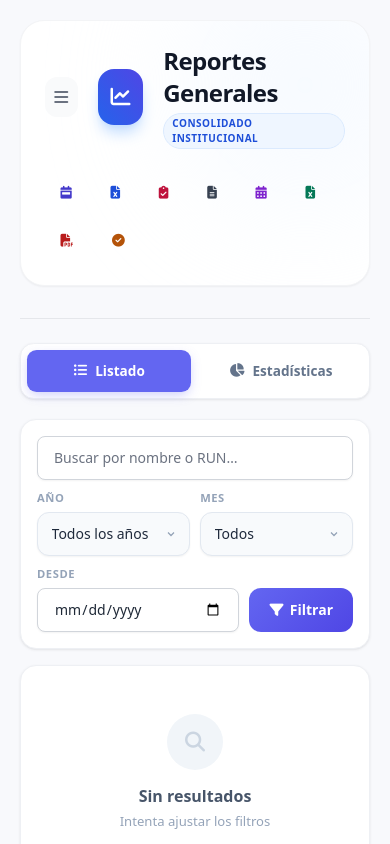
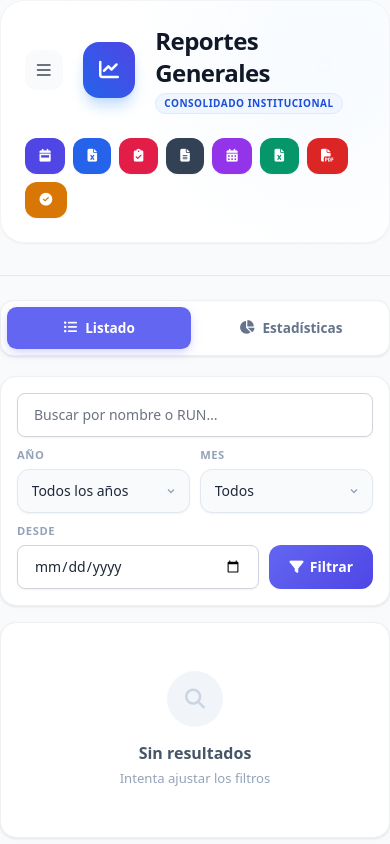
Before and after one commit to sherpa90/gestion-funcionarios-flux, a Django app: template templates/reportes/reportes.html in a window 390 px wide. Run offline with Django 5.2, Linux system fonts and the light colour scheme; the template is opened without the code that fills it, so the values that code supplies are empty; some libraries are stand-ins or nearby versions.

Commit message:
mejoras en apartado de reportes UX

```diff
--- a/templates/reportes/reportes.html
+++ b/templates/reportes/reportes.html
@@ -11,14 +11,11 @@
   }
 
   /* ─── Layout ─── */
-  .rep-page {
-    background: #f8f9fc;
-    min-height: 100vh; /* Cambiar a 100vh para asegurar altura completa */
-    padding: 1.25rem;
-    /* Asegurar que el scroll esté siempre disponible */
-    overflow-y: auto !important;
+  .rep-container {
+    width: 100%;
+    max-width: 1400px;
+    margin: 0;
   }
-  @media (min-width: 768px) { .rep-page { padding: 1.75rem 2rem; } }
 
   /* CSS de respaldo para asegurar scroll */
   html, body {
@@ -122,9 +119,8 @@
 .rep-export-btn {
      display: inline-flex; align-items: center; gap: .45rem;
      padding: .55rem .9rem; border-radius: .75rem; font-size: .80rem;
-    font-weight: 600; border: 1.5px solid transparent; cursor: pointer;
+     font-weight: 600; border: none; cursor: pointer;
      transition: transform .12s ease, box-shadow .15s ease; white-space: nowrap;
-    background: none;
    }
   .rep-export-btn:hover { transform: translateY(-1px); }
   .rep-export-btn:active { transform: scale(.97); }
@@ -176,9 +172,14 @@
   }
   @media (min-width: 700px) {
     .rep-filter-grid {
-      grid-template-columns: 2fr 1fr 1fr 1fr auto;
+      display: flex;
+      flex-wrap: wrap;
+      gap: 1rem;
       align-items: end;
     }
+    .rep-search-wrap { flex: 2; min-width: 300px; }
+    .rep-filter-row2 { flex: 1; min-width: 150px; }
+    .rep-filter-row3 { flex: 1; min-width: 150px; }
     .rep-filter-row2 { display: contents; }
     .rep-filter-row3 { display: contents; }
   }
@@ -377,7 +378,6 @@
           onclick="window.open('{% url 'asistencia:reporte_daem2_pdf' %}?year='+document.getElementById('m-asistencia-year').value+'&mes='+document.getElementById('m-asistencia-mes').value, '_blank'); closeModal('asistencia')">
           <i class="fas fa-file-pdf"></i> PDF
         </button>
-    </div>
     </div>
   </div>
 </div>
@@ -697,29 +697,29 @@
 
         <!-- Export Buttons Area -->
         <div class="flex flex-wrap gap-2 justify-start lg:justify-end max-w-full lg:max-w-2xl">
-          <button class="rep-export-btn h-10 px-4 bg-indigo-50 text-indigo-700 border-indigo-100 hover:bg-indigo-600 hover:text-white" onclick="openModal('horarios')">
-            <i class="fas fa-calendar-week"></i> <span class="hidden sm:inline">Horarios</span>
+<button class="rep-export-btn h-9 px-3 bg-indigo-600 text-white hover:bg-indigo-700 shadow-sm" onclick="openModal('horarios')">
+             <i class="fas fa-calendar-week"></i> <span class="hidden xl:inline">Horarios</span>
            </button>
-          <button class="rep-export-btn h-10 px-4 bg-blue-50 text-blue-700 border-blue-100 hover:bg-blue-600 hover:text-white" onclick="openModal('daem')">
-            <i class="fas fa-file-excel"></i> <span class="hidden sm:inline">DAEM</span>
+           <button class="rep-export-btn h-9 px-3 bg-blue-600 text-white hover:bg-blue-700 shadow-sm" onclick="openModal('daem')">
+             <i class="fas fa-file-excel"></i> <span class="hidden xl:inline">DAEM</span>
            </button>
-          <button class="rep-export-btn h-10 px-4 bg-rose-50 text-rose-700 border-rose-100 hover:bg-rose-600 hover:text-white" onclick="openModal('asistencia')">
-            <i class="fas fa-clipboard-check"></i> <span class="hidden sm:inline">DAEM2</span>
+           <button class="rep-export-btn h-9 px-3 bg-rose-600 text-white hover:bg-rose-700 shadow-sm" onclick="openModal('asistencia')">
+             <i class="fas fa-clipboard-check"></i> <span class="hidden xl:inline">DAEM2</span>
            </button>
-          <button class="rep-export-btn h-10 px-4 bg-gray-50 text-gray-700 border-gray-200 hover:bg-gray-900 hover:text-white" onclick="openModal('daem3')">
-            <i class="fas fa-file-alt"></i> <span class="hidden sm:inline">DAEM3</span>
+           <button class="rep-export-btn h-9 px-3 bg-slate-700 text-white hover:bg-slate-800 shadow-sm" onclick="openModal('daem3')">
+             <i class="fas fa-file-alt"></i> <span class="hidden xl:inline">DAEM3</span>
            </button>
-          <button class="rep-export-btn h-10 px-4 bg-purple-50 text-purple-700 border-purple-100 hover:bg-purple-600 hover:text-white" onclick="openModal('mensual')">
-            <i class="fas fa-calendar-alt"></i> <span class="hidden sm:inline">Mensual</span>
+           <button class="rep-export-btn h-9 px-3 bg-purple-600 text-white hover:bg-purple-700 shadow-sm" onclick="openModal('mensual')">
+             <i class="fas fa-calendar-alt"></i> <span class="hidden xl:inline">Mensual</span>
            </button>
-          <button class="rep-export-btn h-10 px-4 bg-emerald-50 text-emerald-700 border-emerald-100 hover:bg-emerald-600 hover:text-white" onclick="openModal('excel')">
-            <i class="fas fa-file-excel"></i> <span class="hidden sm:inline">Excel</span>
+           <button class="rep-export-btn h-9 px-3 bg-emerald-600 text-white hover:bg-emerald-700 shadow-sm" onclick="openModal('excel')">
+             <i class="fas fa-file-excel"></i> <span class="hidden xl:inline">Excel</span>
            </button>
-          <button class="rep-export-btn h-10 px-4 bg-red-50 text-red-700 border-red-100 hover:bg-red-600 hover:text-white" onclick="openModal('pdf')">
-            <i class="fas fa-file-pdf"></i> <span class="hidden sm:inline">PDF</span>
+           <button class="rep-export-btn h-9 px-3 bg-red-600 text-white hover:bg-red-700 shadow-sm" onclick="openModal('pdf')">
+             <i class="fas fa-file-pdf"></i> <span class="hidden xl:inline">PDF</span>
            </button>
-          <button class="rep-export-btn h-10 px-4 bg-amber-50 text-amber-700 border-amber-100 hover:bg-amber-600 hover:text-white" onclick="openModal('justificaciones')">
-            <i class="fas fa-check-circle"></i> <span class="hidden sm:inline">Justificaciones</span>
+           <button class="rep-export-btn h-9 px-3 bg-amber-600 text-white hover:bg-amber-700 shadow-sm" onclick="openModal('justificaciones')">
+             <i class="fas fa-check-circle"></i> <span class="hidden xl:inline">Justificaciones</span>
            </button>
         </div>
       </div>
@@ -1070,6 +1070,22 @@
     console.log('Scroll restaurado inmediatamente');
   })();
 
+  function sortTable(sort, search, year, mes, inicio, fin) {
+    const url = new URL(window.location.href);
+    url.searchParams.set('sort', sort);
+    if (search) url.searchParams.set('search', search);
+    else url.searchParams.delete('search');
+    if (year) url.searchParams.set('year', year);
+    else url.searchParams.delete('year');
+    if (mes) url.searchParams.set('mes', mes);
+    else url.searchParams.delete('mes');
+    if (inicio) url.searchParams.set('fecha_inicio', inicio);
+    else url.searchParams.delete('fecha_inicio');
+    if (fin) url.searchParams.set('fecha_fin', fin);
+    else url.searchParams.delete('fecha_fin');
+    window.location.href = url.toString();
+  }
+
   function openModal(id) {
     document.getElementById('modal-' + id).classList.add('open');
     document.body.style.overflow = 'hidden';
@@ -1302,4 +1318,5 @@
   */
 </script>
 
+</div></div>
 {% endblock %}
```
Lines whose indentation alone changed are shown as unchanged.
